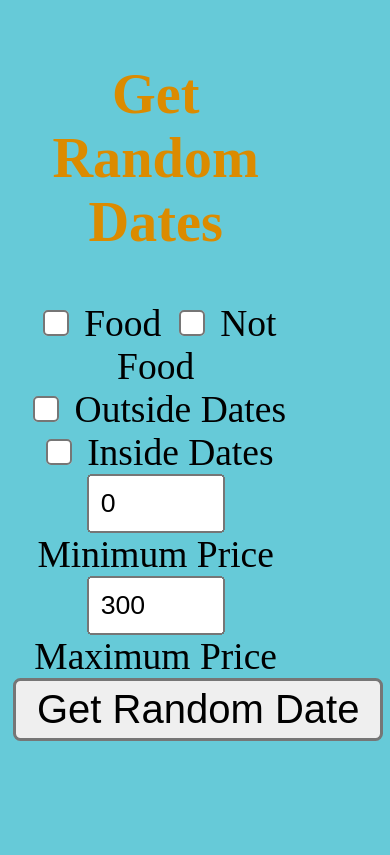
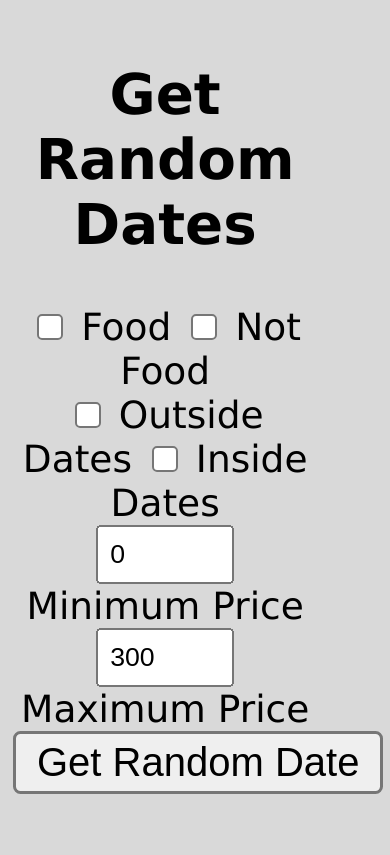
Before and after one commit to julienlegault/dateIdeas, a Flask app: page / in a window 390 px wide. Before the commit the page ends 741 px from the top, so only its background shows below. Run offline with Flask 2, Linux system fonts and the light colour scheme; parts of the project's set-up code (start-up, migrations or seed data) failed here and were passed over.

Commit message:
Improved colors, improved fonts, improved mobile performance.

```diff
--- a/app.py
+++ b/app.py
@@ -1,9 +1,6 @@
 '''
 TODO
-add color (minimal)
 link rest of dates
-add comments
-clean up code
 create powerpoint
 '''
 #Importing a few important tools:
--- a/static/stylesheet.css
+++ b/static/stylesheet.css
@@ -1,12 +1,12 @@
 html{
 	font-size: 25px;
-	background-color: #66CAD8;
+	background-color: #d9d9d9;
+	font-family: geneva, arial, times;
 }
 
 
 h2{
 	padding: 2px;
-	color: #db8b00;
 }
 
 input[type=checkbox] {
@@ -29,7 +29,7 @@ span {
 }
 
 .column {
-	width: 75%;
+	width: 80%;
 	display: block;
 	font-size: 1.5em;
 	padding: 5px;
--- a/templates/index.html
+++ b/templates/index.html
@@ -1,6 +1,7 @@
 <html>
 	<head>
 		<link rel="stylesheet" type="text/css" href="/static/stylesheet.css"/>
+		<meta name="viewport" content="width=device-width, initial-scale=1">
 		<link rel="icon" href="/static/favicon.ico" type="image/x-icon"/>
 		<style type="text/css">
 			#DateOut{
```
